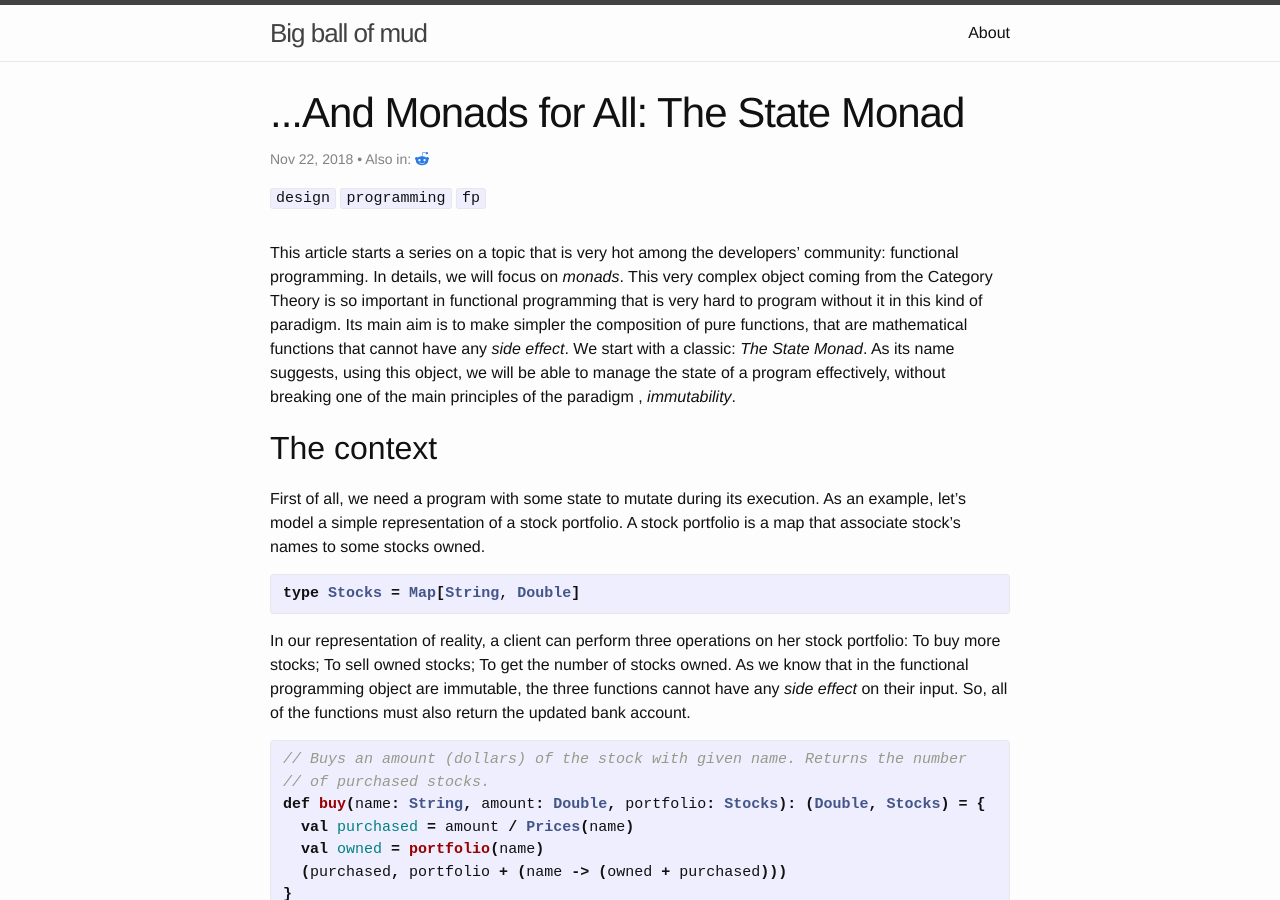
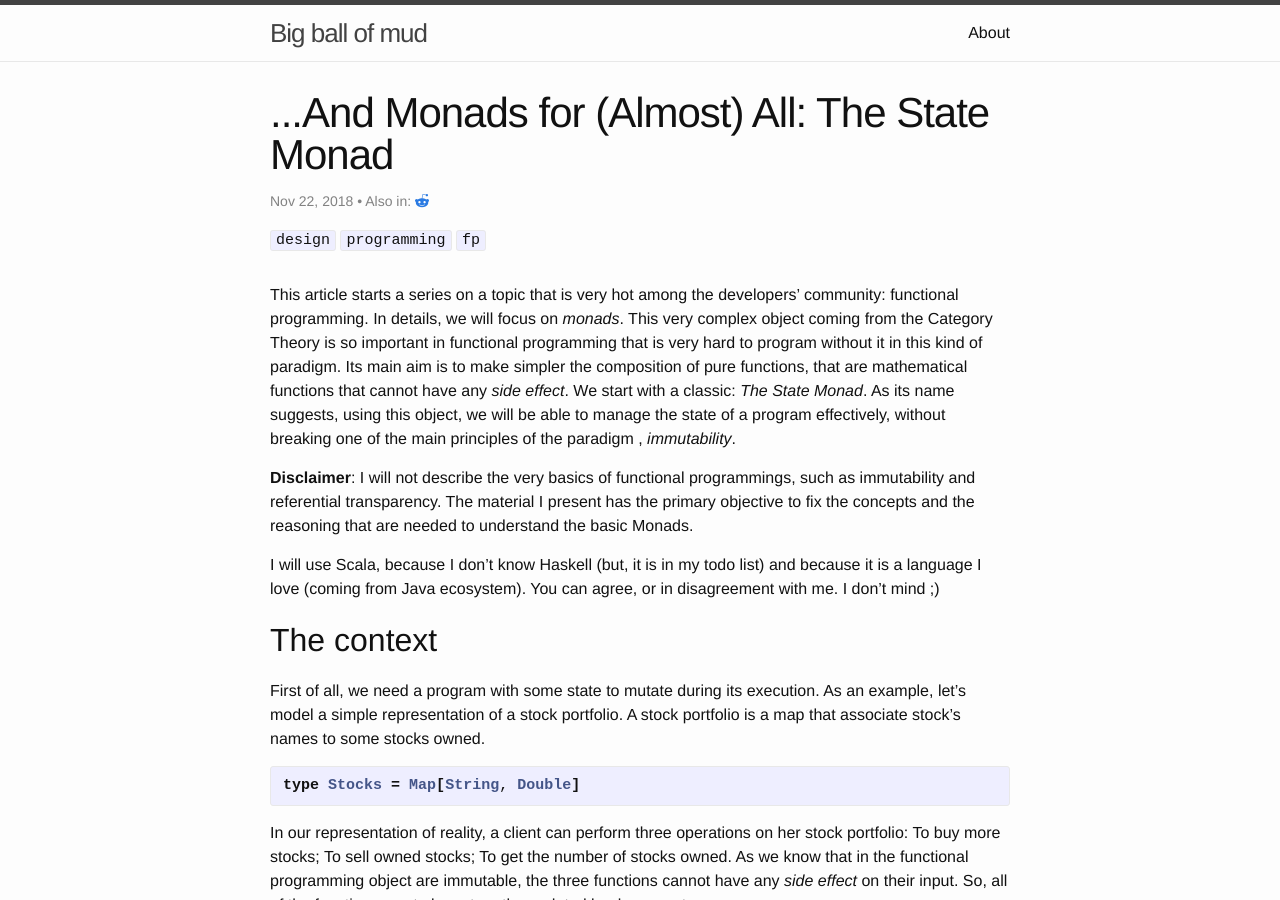
Before and after one commit to rcardin/rcardin.github.io, a Jekyll site: the page built from _posts/2018-11-22-and-monads-for-all-state-monad.markdown, in a window 1280 px wide and 900 px high. Built offline with Jekyll 4.4.1, drawn with Linux system fonts in a browser that asks for light colours; comment, search, counter and statistics services are not loaded.

Commit message:
Added a disclaimer and changed the title of the post

```diff
--- a/_posts/2018-11-22-and-monads-for-all-state-monad.markdown
+++ b/_posts/2018-11-22-and-monads-for-all-state-monad.markdown
@@ -1,6 +1,6 @@
 ---
 layout: post
-title:  "...And Monads for All: The State Monad"
+title:  "...And Monads for (Almost) All: The State Monad"
 date:   2018-11-22 21:09:53
 comments: true
 categories: design programming fp monad
@@ -10,13 +10,17 @@ tags:
     - fp
 summary: "This article starts a series on a topic that is very hot among the developers' community: functional programming. In details, we will focus on monads. The main aim of monads is to make simpler the composition of pure functions, that are mathematical functions that cannot have any side effect. We start with a classic: The State Monad. As its name suggests, using this object, we will be able to manage the state of a program effectively, without breaking one of the main principles of the paradigm, immutability."
 social-share: true
-social-title: "...And Monads for All: The State Monad"
+social-title: "...And Monads for (Almost) All: The State Monad"
 social-tags: "FP, design, Programming, monad, Scala"
 reddit-link: "https://www.reddit.com/r/programming/comments/9zna03/and_monads_for_all_the_state_monad/"
 math: false
 ---
 
 This article starts a series on a topic that is very hot among the developers' community: functional programming. In details, we will focus on _monads_. This very complex object coming from the Category Theory is so important in functional programming that is very hard to program without it in this kind of paradigm. Its main aim is to make simpler the composition of pure functions, that are mathematical functions that cannot have any _side effect_. We start with a classic: _The State Monad_. As its name suggests, using this object, we will be able to manage the state of a program effectively, without breaking one of the main principles of the paradigm , _immutability_.
+
+**Disclaimer**: I will not describe the very basics of functional programmings, such as immutability and referential transparency. The material I present has the primary objective to fix the concepts and the reasoning that are needed to understand the basic Monads.
+
+I will use Scala, because I don't know Haskell (but, it is in my todo list) and because it is a language I love (coming from Java ecosystem). You can agree, or in disagreement with me. I don't mind ;)
 
 ## The context
 
```
